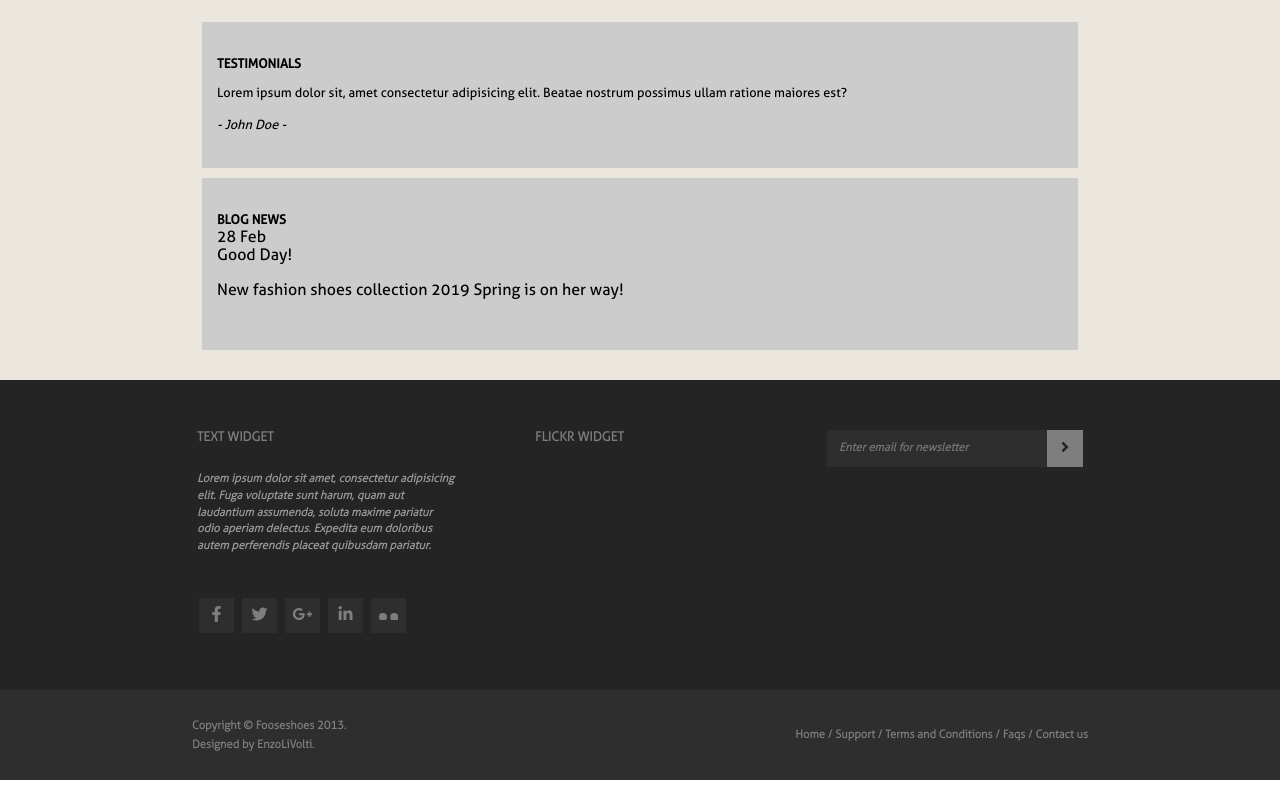
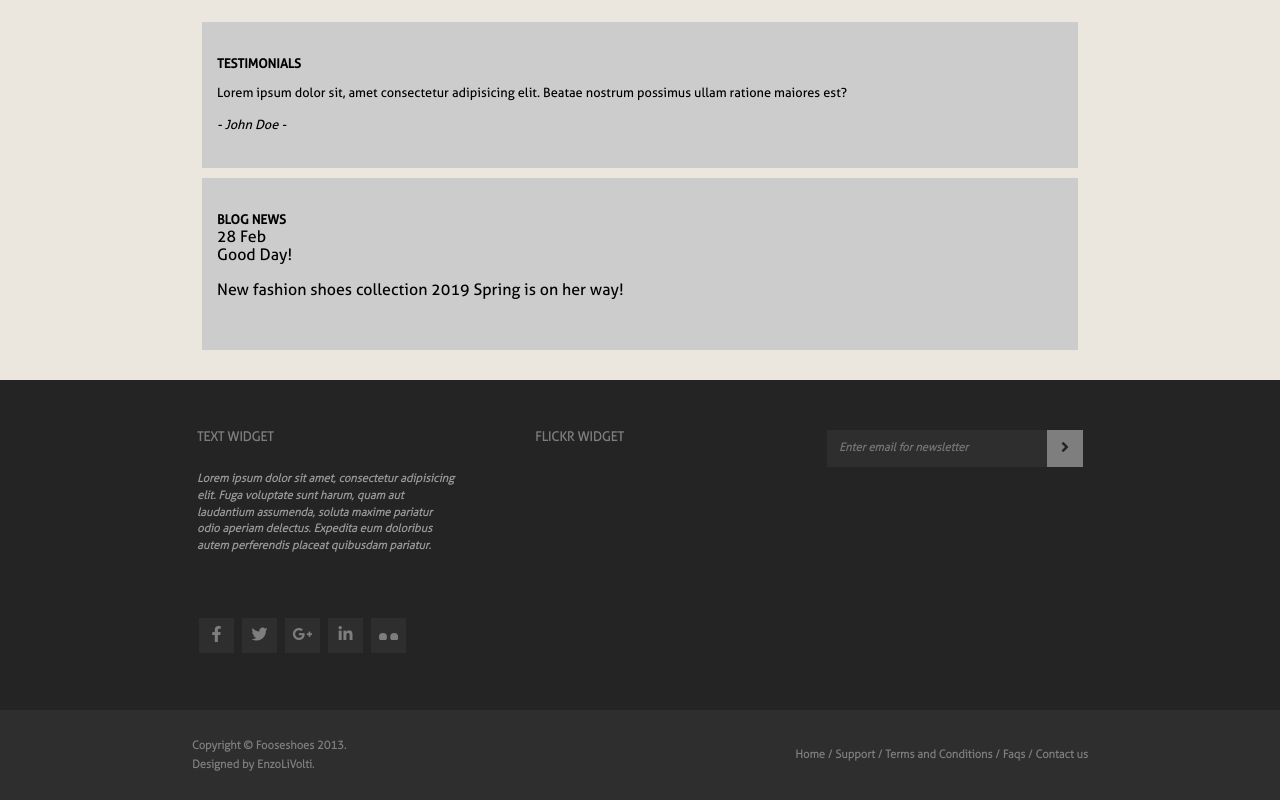
Before and after one commit to kkapanda/fooshoes, a website: page index.html in a window 1280 px wide. Shown: the part 1377-2177 px from the top of the page. Drawn offline with Linux system fonts and the light colour scheme.

Commit message:
third commit

```diff
--- a/scss/style.scss
+++ b/scss/style.scss
@@ -511,8 +511,7 @@ body {
 
     .social-buttons {
         list-style: none;
-        margin: auto 0;
-        padding: 30px 5px 50px;
+        padding: 50px 5px 50px;
         text-align: center;
 
         .social-btn {
@@ -701,3 +700,7 @@ footer {
 
 
 }
+
+@media (min-width: 960px) {
+
+}
```
Also changed, not shown: css/style.css, js/script.js (line endings or trailing spaces).
